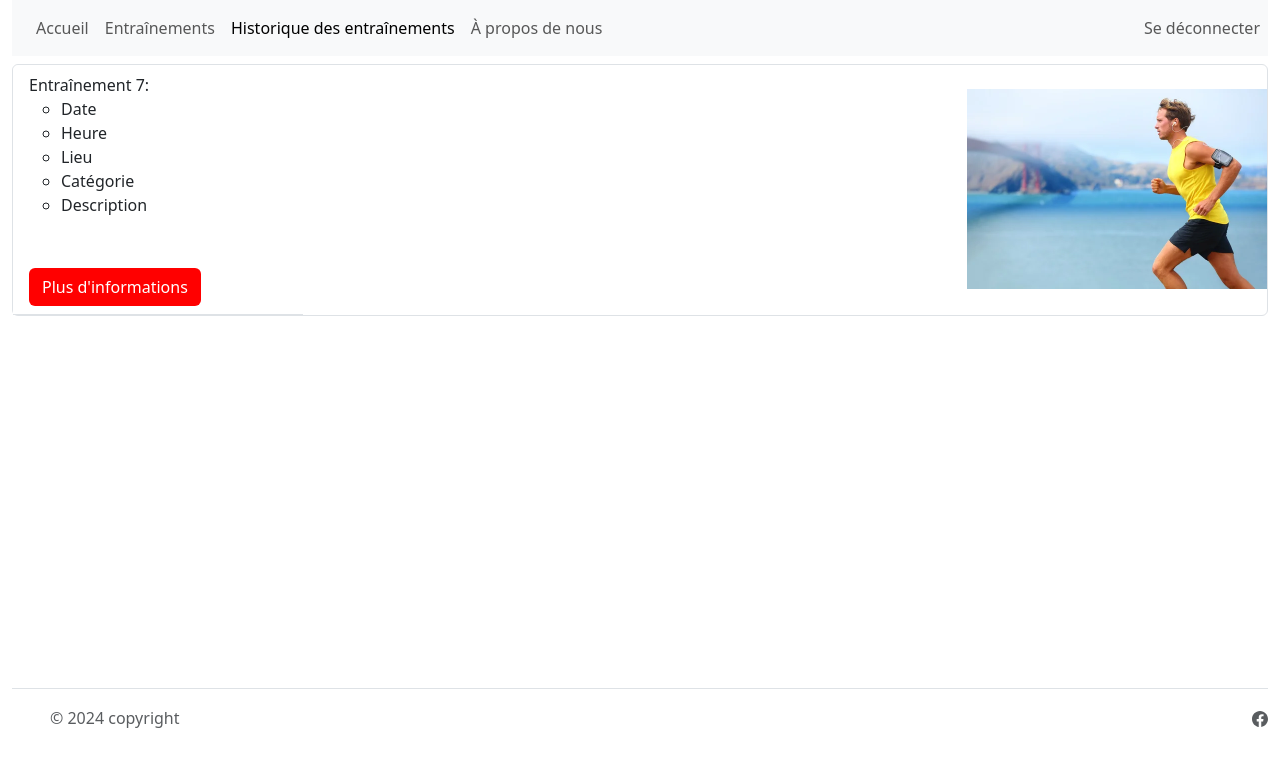
After one commit to omarzinela/projet, a PHP site: page /historique.php in a window 1280 px wide. The commit adds this page. Shown: the top 767 px of the page. Run offline with PHP 8.4, Linux system fonts and the light colour scheme.

Commit message:
page historique+fermeture de la balise boutton

```diff
--- a/ajouter_entrainement.php
+++ b/ajouter_entrainement.php
@@ -56,7 +56,7 @@
         </div>
     </div>
 
-    <button type="submit" class="btn btn-color mb-2">Ajouter un entraînement/button>
+    <button type="submit" class="btn btn-color mb-2">Ajouter un entraînement </button>
 
 </form>
 
--- /dev/null
+++ b/historique.php
@@ -0,0 +1,28 @@
+<?php include_once 'composant/header.php'; ?>
+
+<ul class="list-group list-group-flush flex-row border rounded mt-2">
+    <li class="list-group-item" style="width: 290px; height: 250px;">Entraînement 7:
+        <ul>
+        <li>Date</li>
+        <li>Heure</li>
+        <li>Lieu</li>
+        <li>Catégorie</li>
+        <li>Description</li>
+        </ul>
+        <div class="bottom" style="position: absolute;bottom: 0;">
+            <button type="submit" class="btn btn-color mb-2">
+                <a href="information.php" style="color: white; text-decoration:none;"> Plus d'informations
+                </a>
+            </button>
+        </div>
+
+    </li>
+    <div class="box mt-4" style="margin-left: auto;">
+        <div class="div" style="margin-left: auto;">
+            <img src="img/depositphotos_54892607-stock-photo-male-runner-in-san-francisco.jpg" alt="" style="width: 300px;
+">
+        </div>
+    </div>
+</ul>
+
+<?php include_once 'composant/footer.php'; ?>
```
